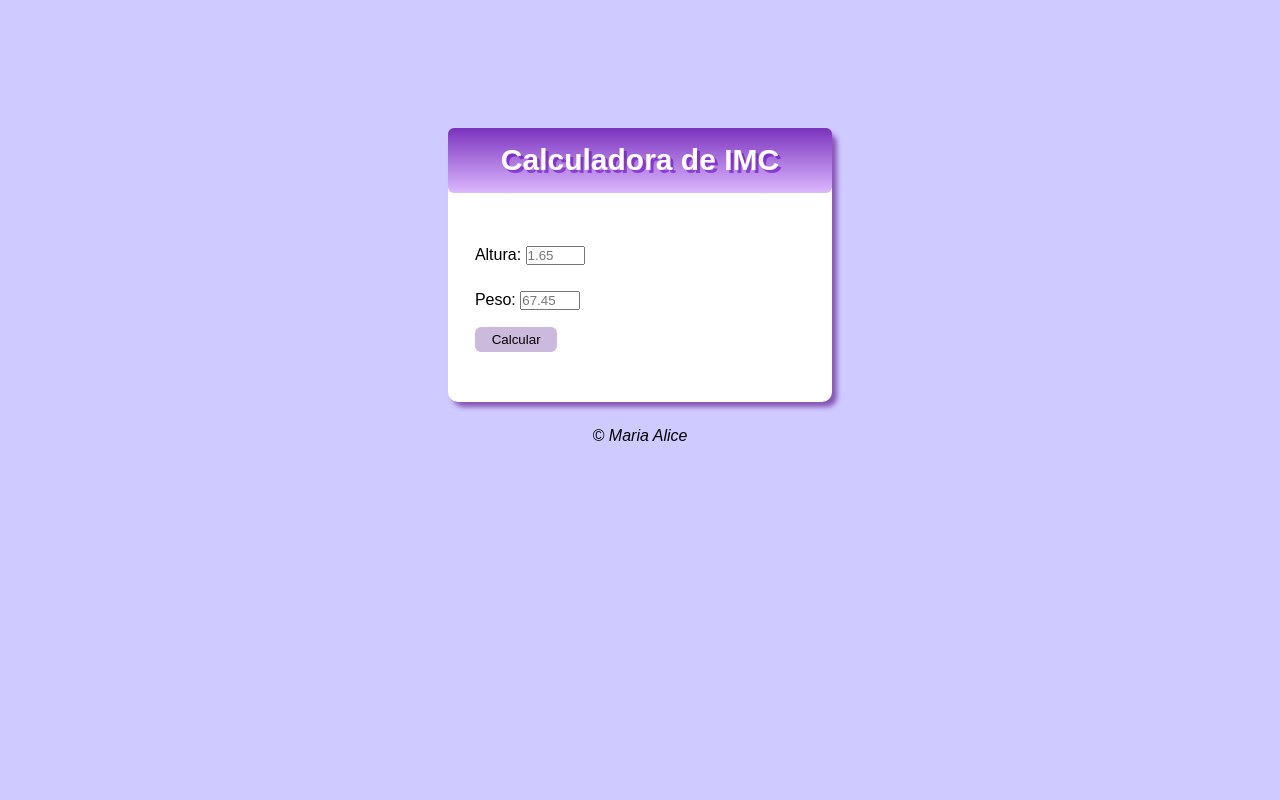
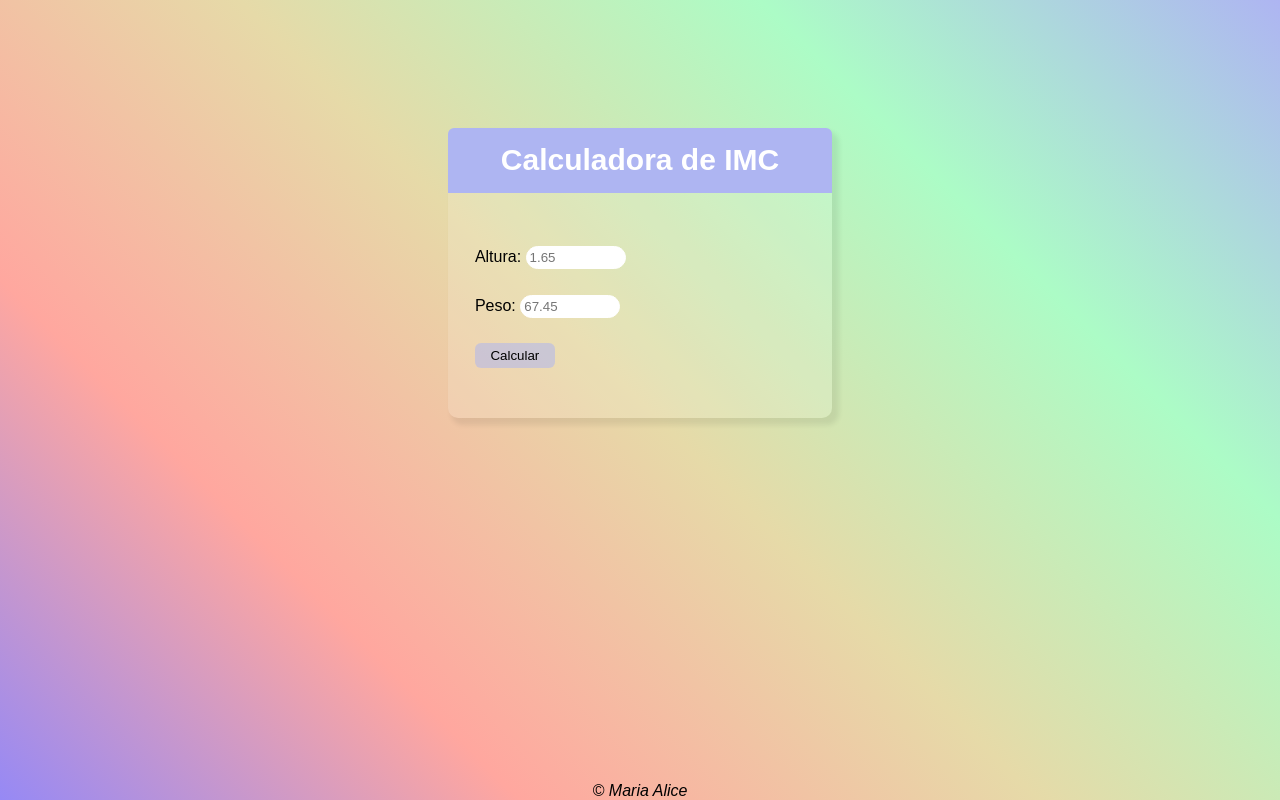
Before and after one commit to mariafortunato/imc-calculator, a plain HTML site: page index.html in a window 1280 px wide. Drawn offline with Linux system fonts and the light colour scheme.

Commit message:
alteração background

```diff
--- a/funcao.js
+++ b/funcao.js
@@ -17,6 +17,7 @@ function calcular(){
         } else if(imc <= 24.9){
             res.innerHTML = `Seu IMC é: <strong>${imc}</strong>.<br>Você está no seu peso normal.`
             res.style.background = 'lightblue'
+            res.style.color = 'black'
         }else if(imc <= 29.9){
             res.innerHTML = `Seu IMC é: <strong>${imc}</strong>.<br>Você está com sobrepeso.`
             res.style.background = 'rgba(243, 243, 17, 0.918)'
--- a/index.html
+++ b/index.html
@@ -16,7 +16,7 @@
                 <p>
                     Peso: <input type="number" name="" id="peso" placeholder="67.45">
                 </p>
-                <input type="button" value="Calcular" onclick="calcular()">
+                <input type="button" value="Calcular" onclick="calcular()" id="buttonCalcular">
             </div>
             <div id="res"></div>
     </div>
--- a/style.css
+++ b/style.css
@@ -3,55 +3,66 @@
     padding: 0;
     box-sizing: border-box;
 }
+html{
+    height: 100%;
+    width: 100%;
+}
 body{
-    background-color: rgb(207, 202, 255);
+    background-image: linear-gradient(45deg, #9689F5, #FFA79F, #E6DAA8, #ACFCC6, #AEB5F2);
     font: normal 16px arial;
     color: rgb(0, 0, 0);
 }
 
-#inicio{
-    background-color: rgb(255, 255, 255);
+body #inicio{
+    background-color: rgba(255, 255, 255, 0.137);
     border-radius: 10px;
     width: 30%;
     margin: auto;
-    box-shadow: 5px 5px 5px rgb(136, 86, 182);
+    box-shadow: 5px 5px 5px 2px rgba(0, 0, 0, 0.075);
     margin-top: 10%;
 }
-#title{
+body #inicio #title{
     font-size: 30px;
-    background-image: linear-gradient(to bottom, rgb(123, 51, 190), rgba(202, 146, 255, 0.651)) ;
+    background-color: #AEB5F2;
     margin: 0;
     padding: 4%;
-    border-radius: 6px;
+    border-radius: 6px 6px 0 0;
     text-align: center;
     color: white;
-    text-shadow: 3px 3px rgba(97, 0, 189, 0.555);
 }
-#corpo{
+body #inicio #corpo{
     margin-top: 3%;
     padding: 3%;
     margin: 4%;
 
 }
 input[type=number]{
-    width: 18%
+    width: 100px;
+    border-radius: 15px;
+    border: 1px solid white;
+    padding: 3px;
+    outline: none;
 }
-input[type=button]{
-    background-color:rgba(152, 116, 185, 0.493);
+body #inicio #buttonCalcular{
+    background-color:#aeb5f286;
     border-radius: 6px;
-    border: 2px rgb(136, 86, 182);
-    padding: 1.5%;
-    margin-top: 5%;
-    width: 25%;
+    border: none;
+    padding: 5px;
+    margin-top: 25px;
+    width: 80px;
     transition: .4s;
     cursor: pointer;
+    outline: none;
+
 }
 input[type=button]:hover{
-    background-color:rgba(123, 8, 230, 0.493);
+    background-color:transparent;
+    color: #05149e;
 }
-#res{
+body #res{
     margin-top: 2%;
     padding: 3%;
+    border-radius: 10px;
 }
 p{
     margin-top: 8%;
@@ -60,16 +71,18 @@ footer{
     color: rgb(0, 0, 0);
     text-align: center;
     font-style: italic;
-    margin-top: 2%;
+    position: fixed;
+    bottom: 0;
+    width: 100%;
 }
 @media (max-width: 1024px){
-    #inicio{
+    body #inicio{
         width: 40%;
     }
-    #title{
+    body #inicio #title{
         font-size: 25px;
     }
-    #corpo{
+    body #inicio #corpo{
         margin: 5%;
         margin-top: 3%;
         padding: 3%;
@@ -91,15 +104,15 @@ footer{
         color: rgb(0, 0, 0);
         text-align: center;
         font-style: italic;
-        margin-top: 3%;
+
 
     }
 }
 @media (max-width: 650px){
-    #inicio{
+    body #inicio{
         width: 50%;
     }
-    #title{
+    body #inicio #title{
         font-size: 23px;
     }
     input[type=number]{
```
